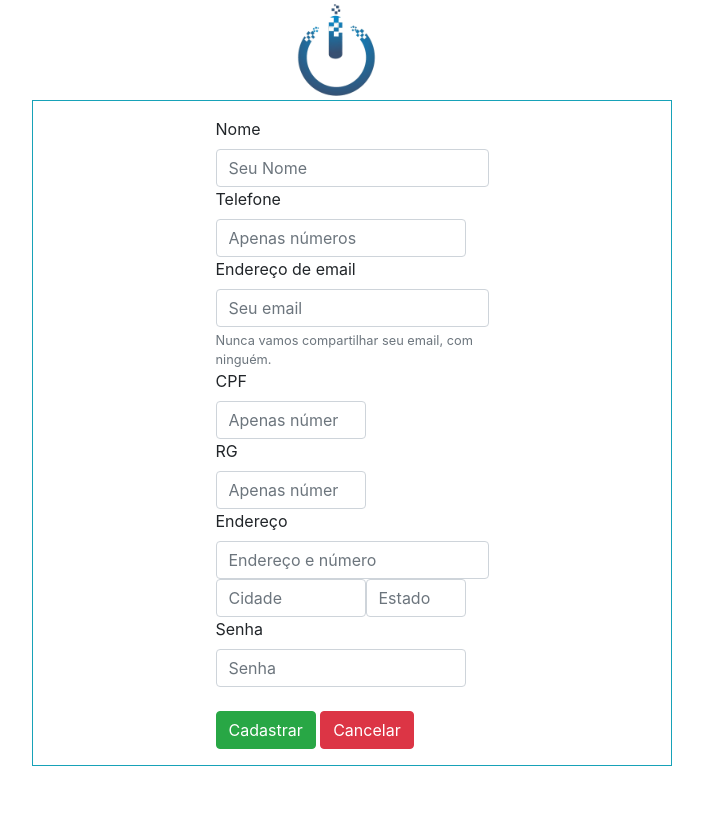
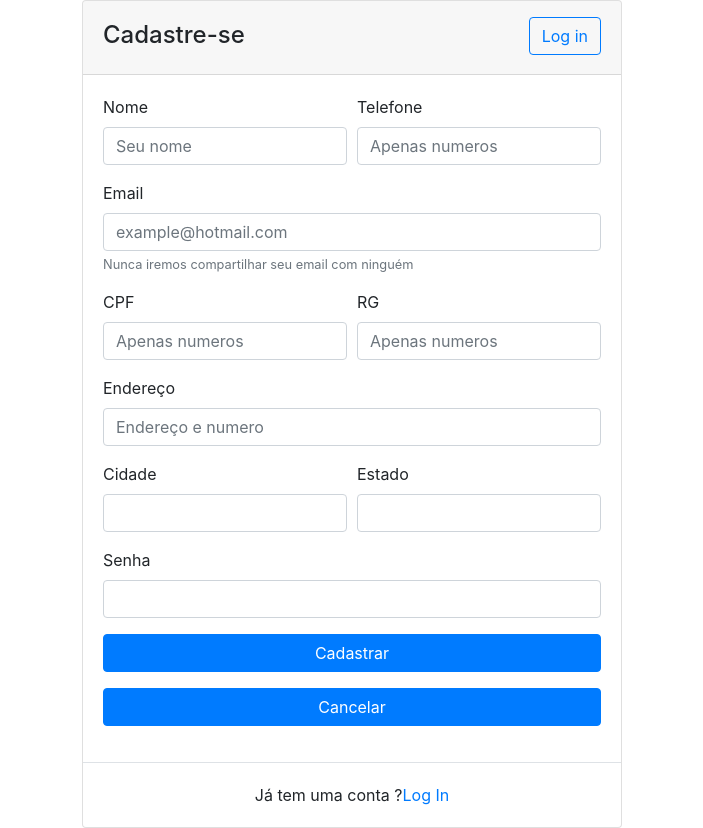
Before and after one commit to Daniels132/eCommerce, a PHP site: page /pag/Form.php in a window 1280 px wide. Shown: the whole page, without its empty margins (288-991 px from the left). Before the commit the page ends 766 px from the top, so only its background shows below. Run offline with PHP 8.4, Linux system fonts and the light colour scheme; some libraries are stand-ins or nearby versions.

Commit message:
Alteração na pagina de cadastro

```diff
--- /dev/null
+++ b/Php/CSS/Cadastro.css
@@ -0,0 +1,100 @@
+/* Simple CSS3 Fade-in-down Animation */
+.fadeInDown {
+    -webkit-animation-name: fadeInDown;
+    animation-name: fadeInDown;
+    -webkit-animation-duration: 1s;
+    animation-duration: 1s;
+    -webkit-animation-fill-mode: both;
+    animation-fill-mode: both;
+  }
+
+  @-webkit-keyframes fadeInDown {
+    0% {
+      opacity: 0;
+      -webkit-transform: translate3d(0, -100%, 0);
+      transform: translate3d(0, -100%, 0);
+    }
+    100% {
+      opacity: 1;
+      -webkit-transform: none;
+      transform: none;
+    }
+  }
+
+  @keyframes fadeInDown {
+    0% {
+      opacity: 0;
+      -webkit-transform: translate3d(0, -100%, 0);
+      transform: translate3d(0, -100%, 0);
+    }
+    100% {
+      opacity: 1;
+      -webkit-transform: none;
+      transform: none;
+    }
+  }
+
+  /* Simple CSS3 Fade-in Animation */
+  @-webkit-keyframes fadeIn { from { opacity:0; } to { opacity:1; } }
+  @-moz-keyframes fadeIn { from { opacity:0; } to { opacity:1; } }
+  @keyframes fadeIn { from { opacity:0; } to { opacity:1; } }
+
+  .fadeIn {
+    opacity:0;
+    -webkit-animation:fadeIn ease-in 1;
+    -moz-animation:fadeIn ease-in 1;
+    animation:fadeIn ease-in 1;
+
+    -webkit-animation-fill-mode:forwards;
+    -moz-animation-fill-mode:forwards;
+    animation-fill-mode:forwards;
+
+    -webkit-animation-duration:1s;
+    -moz-animation-duration:1s;
+    animation-duration:1s;
+  }
+
+  .fadeIn.first {
+    -webkit-animation-delay: 0.4s;
+    -moz-animation-delay: 0.4s;
+    animation-delay: 0.4s;
+  }
+
+  .fadeIn.second {
+    -webkit-animation-delay: 0.6s;
+    -moz-animation-delay: 0.6s;
+    animation-delay: 0.6s;
+  }
+
+  .fadeIn.third {
+    -webkit-animation-delay: 0.8s;
+    -moz-animation-delay: 0.8s;
+    animation-delay: 0.8s;
+  }
+
+  .fadeIn.fourth {
+    -webkit-animation-delay: 1s;
+    -moz-animation-delay: 1s;
+    animation-delay: 1s;
+  }
+
+  /* Simple CSS3 Fade-in Animation */
+  .underlineHover:after {
+    display: block;
+    left: 0;
+    bottom: -10px;
+    width: 0;
+    height: 2px;
+    background-color: #56baed;
+    content: "";
+    transition: width 0.2s;
+  }
+
+  .underlineHover:hover {
+    color: #0d0d0d;
+    text-decoration: none;
+  }
+
+  .underlineHover:hover:after{
+    width: 100%;
+  }
--- a/Php/pag/Form.php
+++ b/Php/pag/Form.php
@@ -6,18 +6,20 @@
  <head>
      <meta charset="UTF-8">
      <meta name="viewport" content="width=device-width, initial-scale=1.0">
-  <title>Cadastro</title>
-  <script src="https://code.jquery.com/jquery-3.3.1.slim.min.js" integrity="sha384-q8i/X+965DzO0rT7abK41JStQIAqVgRVzpbzo5smXKp4YfRvH+8abtTE1Pi6jizo" crossorigin="anonymous"></script>
-  <script src="https://cdnjs.cloudflare.com/ajax/libs/popper.js/1.14.3/umd/popper.min.js" integrity="sha384-ZMP7rVo3mIykV+2+9J3UJ46jBk0WLaUAdn689aCwoqbBJiSnjAK/l8WvCWPIPm49" crossorigin="anonymous"></script>
-  <script src="https://stackpath.bootstrapcdn.com/bootstrap/4.1.3/js/bootstrap.min.js" integrity="sha384-ChfqqxuZUCnJSK3+MXmPNIyE6ZbWh2IMqE241rYiqJxyMiZ6OW/JmZQ5stwEULTy" crossorigin="anonymous"></script>
-  <link rel="stylesheet" href="https://stackpath.bootstrapcdn.com/bootstrap/4.1.3/css/bootstrap.min.css" integrity="sha384-MCw98/SFnGE8fJT3GXwEOngsV7Zt27NXFoaoApmYm81iuXoPkFOJwJ8ERdknLPMO" crossorigin="anonymous">
+     <title>Document</title>
+     <link href="//maxcdn.bootstrapcdn.com/bootstrap/4.0.0/css/bootstrap.min.css" rel="stylesheet" id="bootstrap-css">
+<script src="//maxcdn.bootstrapcdn.com/bootstrap/4.0.0/js/bootstrap.min.js"></script>
+<script src="//cdnjs.cloudflare.com/ajax/libs/jquery/3.2.1/jquery.min.js"></script>
+<link rel="stylesheet" href="https://use.fontawesome.com/releases/v5.0.8/css/all.css">
+<link rel="stylesheet" href="../CSS/Cadastro.css">
+
  </head>
  <body>
-  <a href="../index.php"><img src="../Imagens/logo.png" height="100px" class="offset-md-5"></a>
+	<div class="wrapper fadeInDown"><!--Div da animação -->
  <?php
        if(isset($_SESSION['status_cadastro'])):
     ?>
-  <div class="border border-dark w-50 p-3 col-md-6 offset-md-3 progress-bar progress-bar-striped bg-success">
+  <div class="border border-dark w-50 p-3 col-md-4 offset-md-4 progress-bar progress-bar-striped bg-success">
     <p class="text-center"><strong>cadastro efetuado</strong></p>
     <p class="text-center"><strong>faça o login informando seu cpf e senha <a href="login.php">aqui</a></strong></p>
   </div>
@@ -28,7 +30,7 @@
     <?php
       if(isset($_SESSION['email_existe'])):
     ?>
-  <div class="border border-dark w-50 p-3 col-md-6 offset-md-3 progress-bar progress-bar-striped bg-danger">
+  <div class="border border-dark w-50 p-3 col-md-5 offset-md-4 progress-bar progress-bar-striped bg-danger">
     <p class="text-center"><strong>O email cadastrado está em uso, por favor insira outro.</strong></p>
   </div>
     <?php
@@ -36,45 +38,81 @@
       unset($_SESSION['email_existe'])
     ?>
 
+
+<div class="container fadeInDown">
+
+<div class="row justify-content-center">
+<div class="col-md-6">
+<div class="card">
+<header class="card-header">
+	<a href="login.php" class="float-right btn btn-outline-primary mt-1">Log in</a>
+	<h4 class="card-title mt-2">Cadastre-se</h4>
+</header>
+<article class="card-body">
 <form action="cad.php" method="POST">
-  <div class="border border-info w-50 p-3 col-md-6 offset-md-3">
-    <div class="col-md-6 offset-md-3">
-      <label for="nome">Nome</label>
-     <input type="text" name="nome" class="form-control" id="nome" aria-describedby="nome" placeholder="Seu Nome">
+	<div class="form-row">
+		<div class="col form-group">
+			<label>Nome </label>
+		  	<input type="text" class="form-control" placeholder="Seu nome" name="nome">
+		</div> <!-- form-group end.// -->
+		<div class="col form-group">
+			<label>Telefone</label>
+		  	<input type="number" class="form-control" placeholder="Apenas numeros" name="tel">
+		</div> <!-- form-group end.// -->
+	</div> <!-- form-row end.// -->
+	<div class="form-group">
+		<label>Email </label>
+		<input type="email" class="form-control" placeholder="example@hotmail.com" name="email">
+		<small class="form-text text-muted">Nunca iremos compartilhar seu email com ninguém</small>
+	</div> <!-- form-group end.// -->
+    <div class="form-row">
+		<div class="col form-group">
+			<label>CPF </label>
+		  	<input type="Number" class="form-control" placeholder="Apenas numeros" name="cpf">
+		</div> <!-- form-group end.// -->
+		<div class="col form-group">
+			<label>RG</label>
+		  	<input type="number" class="form-control" placeholder="Apenas numeros" name="rg">
+		</div> <!-- form-group end.// -->
+	</div> <!-- form-row end.// -->
+    <div class="form-group">
+		<label>Endereço </label>
+		<input type="text" class="form-control" placeholder="Endereço e numero" name="end">
+	</div> <!-- form-group end.// -->
+
+
+	<div class="form-row">
+		<div class="form-group col-md-6">
+		  <label>Cidade</label>
+		  <input type="text" class="form-control" name="cid">
+		</div> <!-- form-group end.// -->
+		<div class="form-group col-md-6">
+		  <label>Estado</label>
+          <input type="text" class="form-control" name="est">
+		</div> <!-- form-group end.// -->
+	</div> <!-- form-row.// -->
+	<div class="form-group">
+		<label>Senha</label>
+	    <input class="form-control" type="password" name="senha">
+	</div> <!-- form-group end.// -->
+    <div class="form-group">
+        <button type="submit" class="btn btn-primary btn-block"> Cadastrar </button>
+    </div> <!-- form-group// -->
+    <div class="form-group">
+    <a href="../index.php"><button type="button" class="btn btn-primary btn-block"> Cancelar </button></a>
+    </div> <!-- form-group// -->
+</form>
+</article> <!-- card-body end .// -->
+<div class="border-top card-body text-center">Já tem uma conta ?<a href="login.php">Log In</a></div>
+</div> <!-- card.// -->
+</div> <!-- col.//-->
+
+</div> <!-- row.//-->
+
+
 </div>
-  <div class="col-md-6 offset-md-3">
-    <label>Telefone</label>
-    <input type="number" name="tel" class="form-control" aria-describedby="tel" placeholder="Apenas números" style="width: 250px;">
-  </div>
-  <div class="col-md-6 offset-md-3">
-    <label for="email">Endereço de email</label>
-    <input type="email" name="email" class="form-control" id="email" aria-describedby="email" placeholder="Seu email">
-    <small id="emailHelp" class="form-text text-muted">Nunca vamos compartilhar seu email, com ninguém.</small>
-  </div>
-  <div class="col-md-6 offset-md-3">
-    <label for="cpf">CPF</label>
-    <input type="number" name="cpf" class="form-control" id="cpf" aria-describedby="cpf" placeholder="Apenas números" style="width: 150px;">
-  </div>
-  <div class="col-md-6 offset-md-3">
-  <label for="rg" >RG</label>
-    <input type="number" name="rg" class="form-control" id="rg" aria-describedby="rg" placeholder="Apenas números" style="width: 150px;">
-  </div>
-  <div class="col-md-6 offset-md-3">
-    <label for="end">Endereço</label>
-    <input type="text" name="end" class="form-control" id="end" aria-describedby="end" placeholder="Endereço e número">
-    <input type="text" name="cid" class="form-control float-left" id="cid" aria-describedby="cid" placeholder="Cidade" style="width: 150px;">
-    <input type="text" name="est" class="form-control float-rigth" id="est" aria-describedby="est" placeholder="Estado" style="width: 100px;">
-  </div>
-  <div class="col-md-6 offset-md-3 required">
-    <label for="senha">Senha</label>
-    <input type="password" name="senha" class="form-control" id="senha" placeholder="Senha" style="width: 250px;">
-  </div><br>
-  <div class="col-md-6 offset-md-3">
-  <button type="submit" class="btn btn-success">Cadastrar</button>
-  <a href="../index.php"><button type="button" class="btn btn-danger">Cancelar</button></a>
-  </div>
-  </div>
-</form>
+	</div> <!--Div da animação.//-->
+<!--container end.//-->
 
 
  </body>
```
Lines whose indentation alone changed are shown as unchanged.
